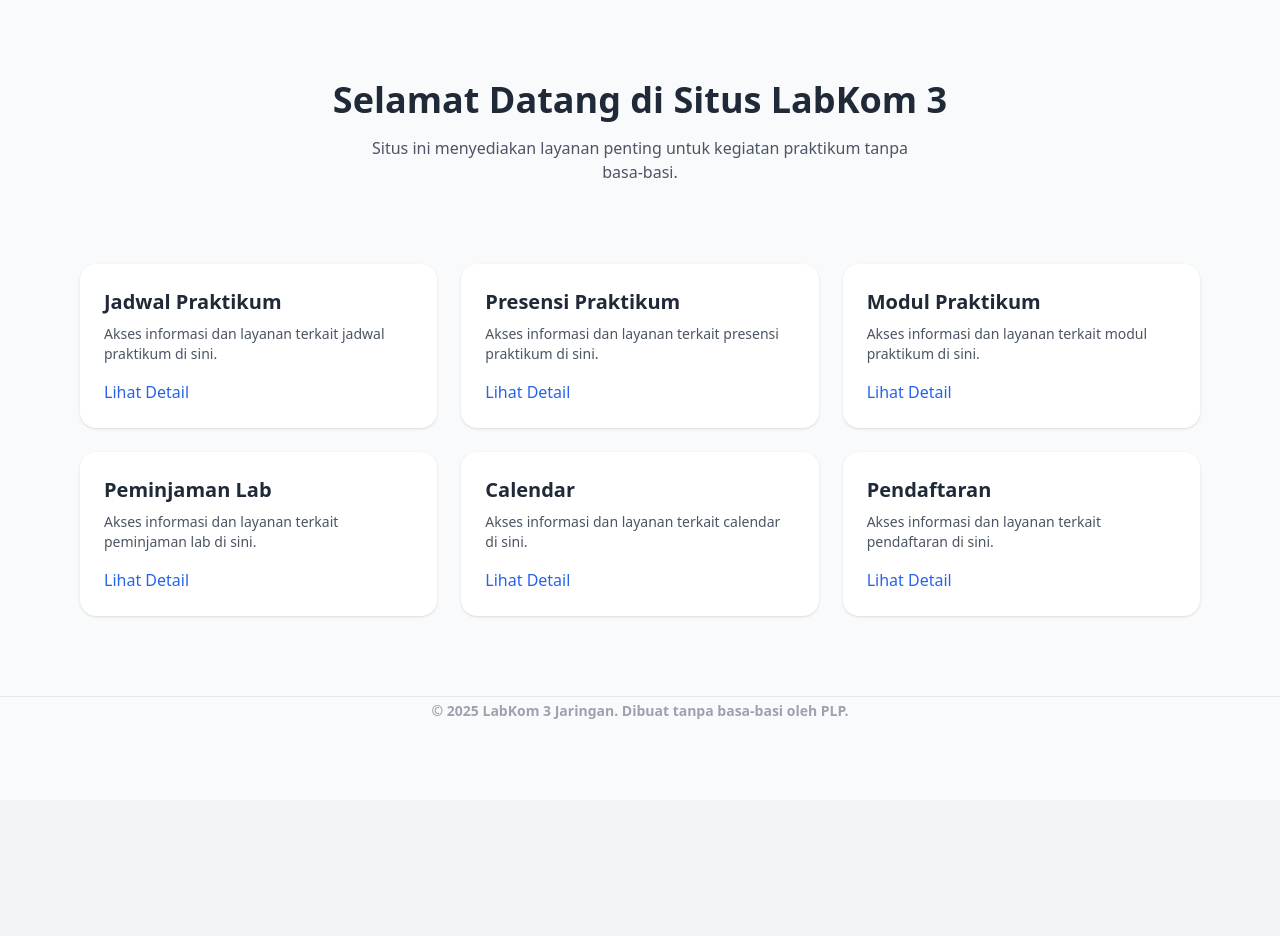
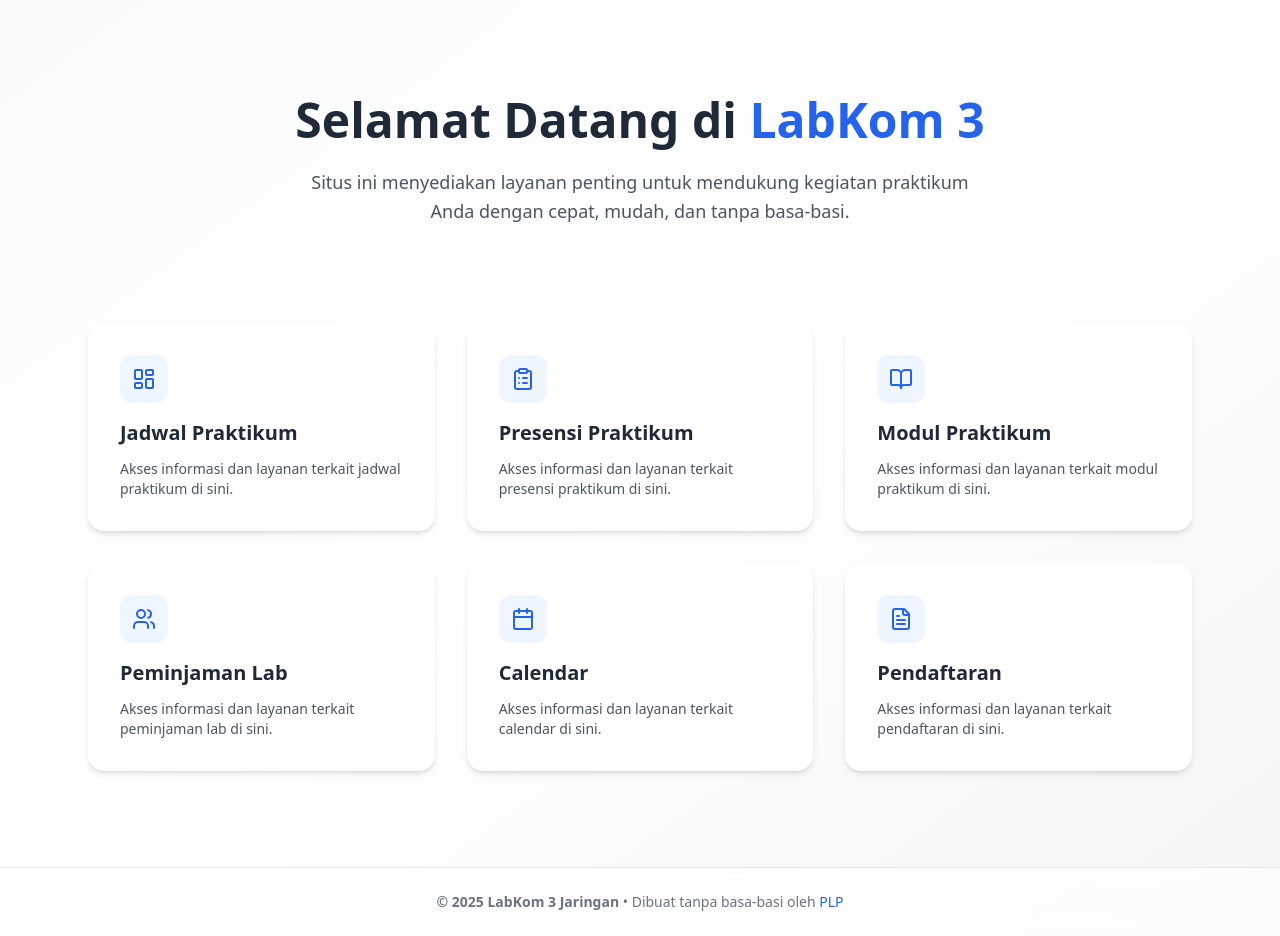
Before and after one commit to setyadhitya/hells, a Next.js app: page / in a window 1280 px wide. Before the commit the page ends 800 px from the top, so only its background shows below. Built offline with nearby package versions, Linux system fonts and the light colour scheme.

Commit message:
percantik localhost:3000

```diff
--- a/app/page.js
+++ b/app/page.js
@@ -1,53 +1,67 @@
-/* app/page.tsx or app/page.jsx (Next.js 15 App Router) */
-
+/* app/page.tsx (Next.js 15 App Router) */
 'use client'
 
-import { useState } from 'react';
-import Link from 'next/link';
+import Link from 'next/link'
+import { motion } from 'framer-motion'
+import { Calendar, BookOpen, Users, ClipboardList, LayoutDashboard, FileText } from "lucide-react"
 
 export default function Home() {
   const navItems = [
-    { name: 'Jadwal Praktikum', href: '/jadwal' },
-    { name: 'Presensi Praktikum', href: '/presensi' },
-    { name: 'Modul Praktikum', href: '/modul' },
-    { name: 'Peminjaman Lab', href: '/peminjaman' },
-    { name: 'Calendar', href: '/calendar' },
-    { name: 'Pendaftaran', href: '/pendaftaran' },
-  ];
+    { name: 'Jadwal Praktikum', href: '/jadwal', icon: LayoutDashboard },
+    { name: 'Presensi Praktikum', href: '/presensi', icon: ClipboardList },
+    { name: 'Modul Praktikum', href: '/modul', icon: BookOpen },
+    { name: 'Peminjaman Lab', href: '/peminjaman', icon: Users },
+    { name: 'Calendar', href: '/calendar', icon: Calendar },
+    { name: 'Pendaftaran', href: '/pendaftaran', icon: FileText },
+  ]
 
   return (
-    <main className="min-h-screen bg-gray-50">
+    <main className="min-h-screen bg-gradient-to-br from-gray-50 via-white to-gray-100">
 
-      <section className="py-20 text-center">
-        <h2 className="text-4xl font-bold text-gray-800 mb-4">Selamat Datang di Situs LabKom 3</h2>
-        <p className="text-gray-600 max-w-xl mx-auto">
-          Situs ini menyediakan layanan penting untuk kegiatan praktikum tanpa basa-basi.
+      {/* Hero Section */}
+      <section className="py-24 text-center">
+        <h2 className="text-5xl font-extrabold text-gray-800 mb-6">
+          Selamat Datang di <span className="text-blue-600">LabKom 3</span>
+        </h2>
+        <p className="text-gray-600 max-w-2xl mx-auto text-lg leading-relaxed">
+          Situs ini menyediakan layanan penting untuk mendukung kegiatan praktikum Anda dengan cepat, mudah, dan tanpa basa-basi.
         </p>
       </section>
 
-      <section className="max-w-6xl mx-auto grid grid-cols-1 sm:grid-cols-2 lg:grid-cols-3 gap-6 px-4 pb-20">
-        {navItems.map((item) => (
-          <div
-            key={item.name}
-            className="bg-white rounded-2xl shadow p-6 hover:shadow-lg transition"
-          >
-            <h3 className="text-xl font-semibold text-gray-800 mb-2">{item.name}</h3>
-            <p className="text-gray-600 text-sm mb-4">
-              Akses informasi dan layanan terkait {item.name.toLowerCase()} di sini.
-            </p>
-            <Link
-              href={item.href}
-              className="text-blue-600 font-medium hover:underline"
+      {/* Menu Cards */}
+      <section className="max-w-6xl mx-auto grid grid-cols-1 sm:grid-cols-2 lg:grid-cols-3 gap-8 px-6 pb-24">
+        {navItems.map((item, i) => {
+          const Icon = item.icon
+          return (
+            <motion.div
+              key={item.name}
+              initial={{ opacity: 0, y: 30 }}
+              animate={{ opacity: 1, y: 0 }}
+              transition={{ duration: 0.5, delay: i * 0.1 }}
             >
-              Lihat Detail
-            </Link>
-          </div>
-        ))}
+              <Link
+                href={item.href}
+                className="block bg-white rounded-2xl shadow-md hover:shadow-xl transition-all p-8 group hover:bg-blue-50"
+              >
+                {/* Icon Circle */}
+                <div className="w-12 h-12 flex items-center justify-center rounded-xl bg-blue-50 text-blue-600 mb-4 group-hover:bg-blue-600 group-hover:text-white transition-colors">
+                  <Icon size={24} />
+                </div>
+
+                <h3 className="text-xl font-semibold text-gray-800 mb-3">{item.name}</h3>
+                <p className="text-gray-600 text-sm">
+                  Akses informasi dan layanan terkait {item.name.toLowerCase()} di sini.
+                </p>
+              </Link>
+            </motion.div>
+          )
+        })}
       </section>
 
-      <footer className="text-center text-sm text-gray-400 py-1 border-t">
-        <strong>© 2025 LabKom 3 Jaringan. Dibuat tanpa basa-basi oleh PLP.</strong>
+      {/* Footer */}
+      <footer className="text-center text-sm text-gray-500 py-6 border-t bg-white/70 backdrop-blur">
+        <strong>© 2025 LabKom 3 Jaringan</strong> • Dibuat tanpa basa-basi oleh <span className="text-blue-600">PLP</span>
       </footer>
     </main>
-  );
+  )
 }
--- a/package.json
+++ b/package.json
@@ -10,8 +10,10 @@
   "dependencies": {
     "bcryptjs": "^3.0.2",
     "formidable": "^3.5.4",
+    "framer-motion": "^12.23.12",
     "jsonwebtoken": "^9.0.2",
     "jwt-decode": "^4.0.0",
+    "lucide-react": "^0.541.0",
     "mysql2": "^3.14.3",
     "next": "15.4.5",
     "react": "19.1.0",
```
